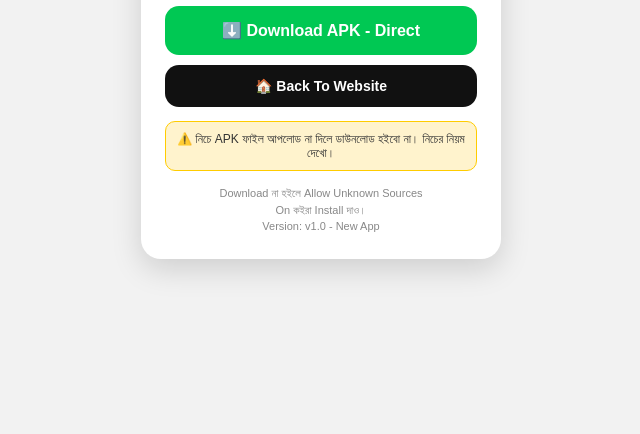
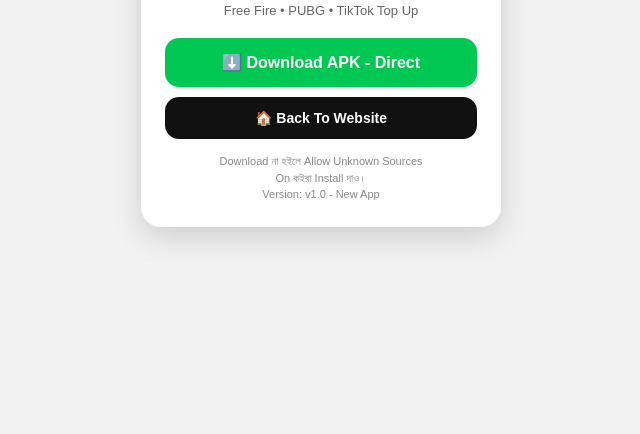
Before and after one commit to mdr759664-tech/ULTRA-TUP-UP-BD, a plain HTML site: page download.html in a window 1280 px wide. Shown: the part 366-800 px from the top of the page, without its empty margins (319-959 px from the left). Drawn offline with Linux system fonts and the light colour scheme.

Commit message:
Update download button to link for APK download
Replaced button with link for APK download and removed unused download function.

```diff
--- a/download.html
+++ b/download.html
@@ -12,10 +12,9 @@ body{background:#f2f2f2;display:flex;align-items:center;justify-content:center;m
 .logo img{width:100%;height:100%;object-fit:cover}
 h2{margin-top:14px;font-size:22px}
 p{color:#666;font-size:13px;margin-top:6px;line-height:1.5}
-.btn{display:block;background:#00c853;color:#fff;padding:15px;border-radius:14px;text-decoration:none;font-weight:900;margin-top:18px;font-size:16px;border:none;width:100%;cursor:pointer}
+.btn{display:block;background:#00c853;color:#fff;padding:15px;border-radius:14px;text-decoration:none;font-weight:900;margin-top:18px;font-size:16px}
 .btn2{display:block;background:#111;color:#fff;padding:13px;border-radius:14px;text-decoration:none;font-weight:900;margin-top:10px;font-size:14px}
 small{display:block;margin-top:14px;color:#888;font-size:11px;line-height:1.5}
-.warn{background:#fff3cd;border:1px solid #ffcc00;padding:10px;border-radius:10px;font-size:12px;margin-top:14px;color:#333}
 </style>
 </head>
 <body>
@@ -23,17 +22,9 @@ small{display:block;margin-top:14px;color:#888;font-size:11px;line-height:1.5}
 <div class="logo"><img src="https://i.ibb.co/DDmdVS2L/IMG-20261123-WA0003.jpg"></div>
 <h2>ULTRA TOP UP BD</h2>
 <p>Official App Download<br>Free Fire • PUBG • TikTok Top Up</p>
-<button class="btn" onclick="downloadNow()">⬇️ Download APK - Direct</button>
+<a class="btn" href="./ultra-top-up-bd.apk" download>⬇️ Download APK - Direct</a>
 <a class="btn2" href="https://ultra-tup-up-bd.vercel.app/">🏠 Back To Website</a>
-<div class="warn" id="msg">⚠️ নিচে APK ফাইল আপলোড না দিলে ডাউনলোড হইবো না। নিচের নিয়ম দেখো।</div>
 <small>Download না হইলে Allow Unknown Sources<br>On কইরা Install দাও।<br>Version: v1.0 - New App</small>
 </div>
-<script>
-function downloadNow(){
-  // এই লাইনে তোমার আসল APK লিংক বসাইতে হইবো
-  // এখন আপাতত APK ফাইল Repo তে নাই, তাই Alert দেখাইবো
-  alert("ভাই, APK ফাইলটা এখনো Repo তে আপলোড হয় নাই! GitHub > Add file > Upload files দিয়া ultra-top-up-bd.apk ফাইলটা আপলোড করো, তারপর ডাউনলোড হইবো।");
-}
-</script>
 </body>
 </html>
```
